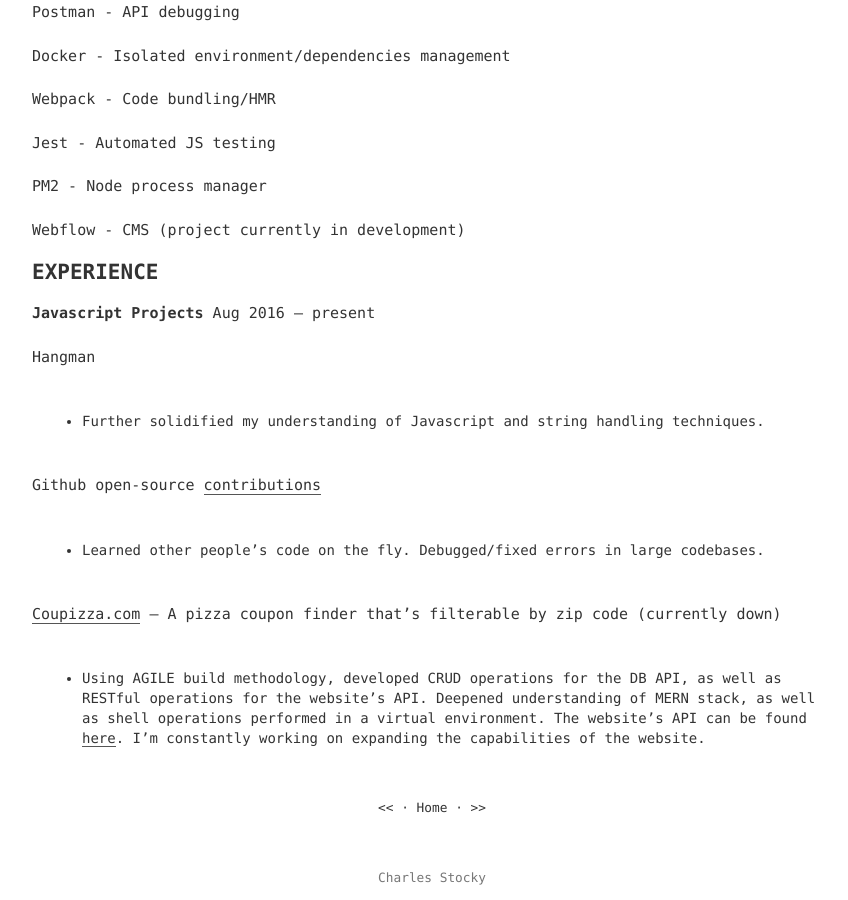
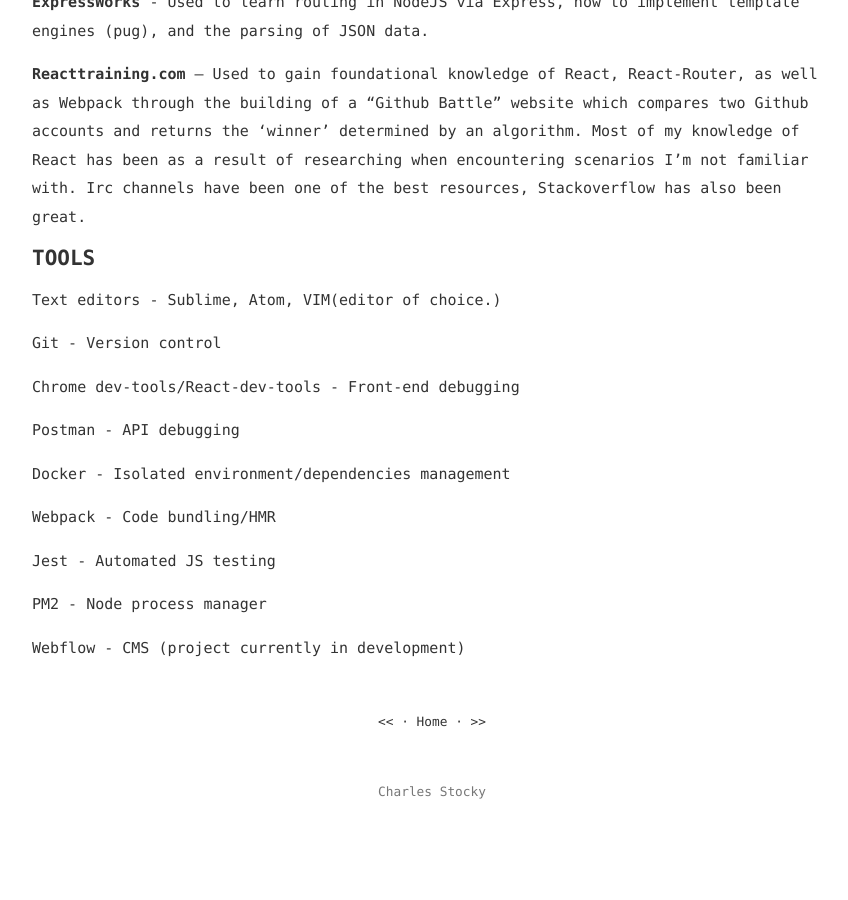
Before and after one commit to CharlesStocky/CharlesStocky.github.io, a Jekyll site: the page built from _posts/2017-8-21-Resume.md, in a window 1280 px wide and 900 px high, scrolled down 1776 px. Shown: the whole window, without its empty margins (208-1056 px from the left). Built offline with Jekyll 4.4.1, drawn with Linux system fonts in a browser that asks for light colours; after the commit the page ends 2613 px from its top, so only the background shows below that; some of the changed text lies outside the part shown.

Commit message:
resume changes

```diff
--- a/_posts/2017-8-21-Resume.md
+++ b/_posts/2017-8-21-Resume.md
@@ -64,21 +78,3 @@ Jest - Automated JS testing
 PM2 - Node process manager
 
 Webflow - CMS (project currently in development)
-
-
-<h1>EXPERIENCE</h1>
-
-<b>Javascript Projects</b>
-Aug 2016 – present
-
-Hangman <br>
-- Further solidified my understanding of Javascript and string handling techniques.
-
-Github open-source <a href='https://github.com/charlesstocky'>contributions</a> <br>
-- Learned other people's code on the fly. Debugged/fixed errors in large codebases.
-
-<a href='https://coupizza.com'>Coupizza.com</a> – A pizza coupon finder that’s filterable by zip code (currently down) <br>
-- Using AGILE build methodology, developed CRUD operations for the DB API,
-as well as RESTful operations for the website’s API. Deepened
-understanding of MERN stack, as well as shell operations performed in a
-virtual environment. The website’s API can be found <a href='https://github.com/CharlesStocky/coupizza.git'>here</a>. I'm constantly working on expanding the capabilities of the website.
```
Also changed, not shown: other parts of _posts/2017-8-21-Resume.md (+14 -0 lines).
